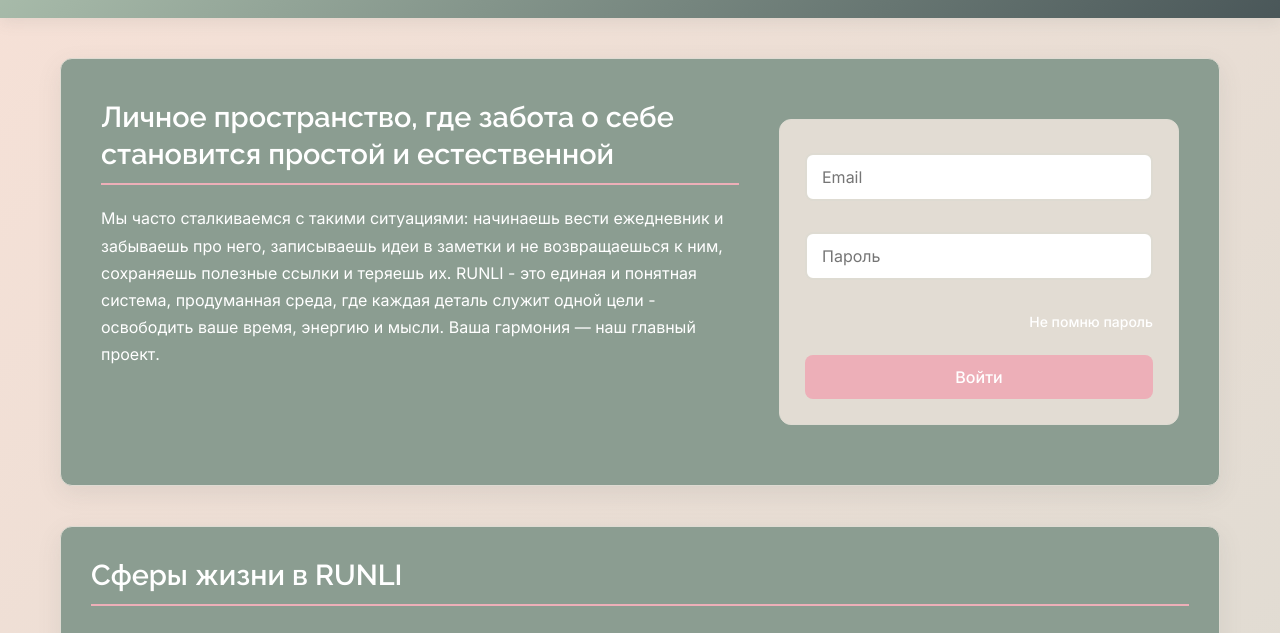
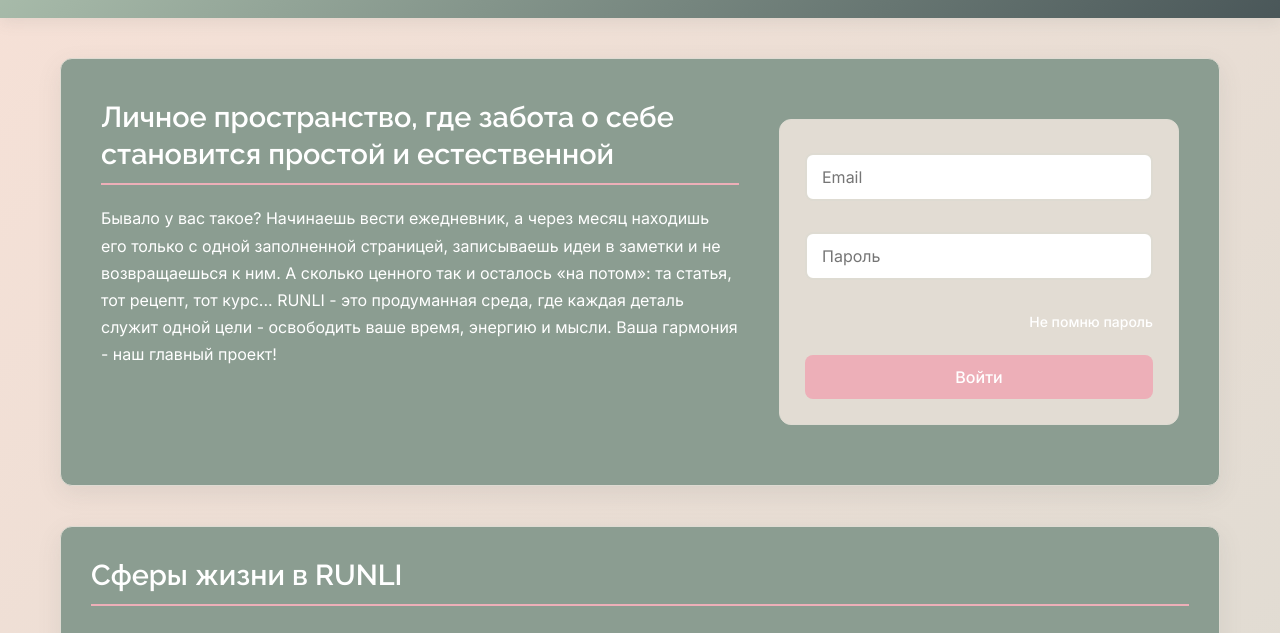
Before and after one commit to Veronika090305/runly.github.io, a plain HTML site: page index.html in a window 1280 px wide. Shown: the part 125-758 px from the top of the page. Drawn offline with nearby package versions, Linux system fonts and the light colour scheme.

Commit message:
Update index.html

```diff
--- a/index.html
+++ b/index.html
@@ -35,11 +35,12 @@
         <section class="hero-section">
     <div class="hero-content">
         <h2 class="raleway-heading">Личное пространство, где забота о себе становится простой и естественной</h2>
-        <p class="lead inter-white">Мы часто сталкиваемся с такими ситуациями: начинаешь вести ежедневник и забываешь про него, записываешь идеи в заметки и не возвращаешься к ним, сохраняешь полезные ссылки и теряешь их.
+        <p class="lead inter-white">Бывало у вас такое?
+            Начинаешь вести ежедневник, а через месяц находишь его только с одной заполненной страницей, записываешь идеи в заметки и не возвращаешься к ним. А сколько ценного так и осталось «на потом»: та статья, тот рецепт, тот курс...
 
-RUNLI - это единая и понятная система, продуманная среда, где каждая деталь служит одной цели - освободить ваше время, энергию и мысли.
+RUNLI - это продуманная среда, где каждая деталь служит одной цели - освободить ваше время, энергию и мысли.
 
-Ваша гармония — наш главный проект.</p>
+Ваша гармония - наш главный проект!</p>
     </div>
 
               <!-- Блок авторизации -->
```
